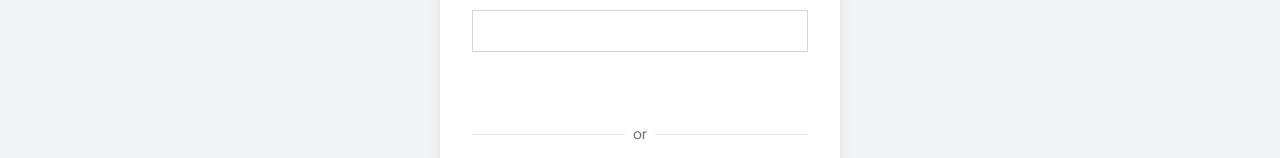
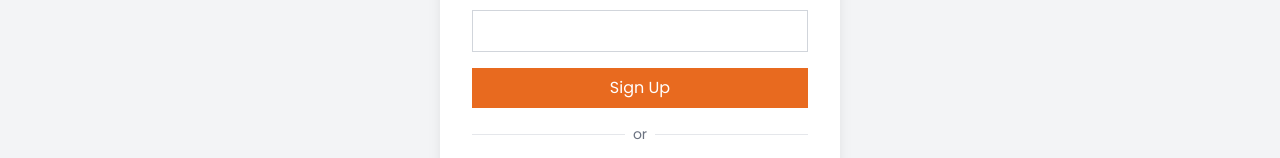
Before and after one commit to PrinceJoshwa/propertynearme-client, a React (Vite) app: page /signup in a window 1280 px wide. Shown: the part 483-641 px from the top of the page. Built offline with nearby package versions, Linux system fonts and the light colour scheme; no server answers.

Commit message:
Update Signup.jsx

```diff
--- a/src/pages/Signup.jsx
+++ b/src/pages/Signup.jsx
@@ -153,7 +153,7 @@ function Signup() {
 
           <button
             type="submit"
-            className="w-full rounded-md bg-primary py-2 px-4 text-white hover:bg-primary-dark focus:outline-none focus:ring-2 focus:ring-primary focus:ring-offset-2 transition-colors"
+            className="w-full rounded-md bg-primary py-2 px-4 text-white bg-primary-dark focus:outline-none focus:ring-2 focus:ring-primary focus:ring-offset-2 transition-colors"
           >
             Sign Up
           </button>
```
